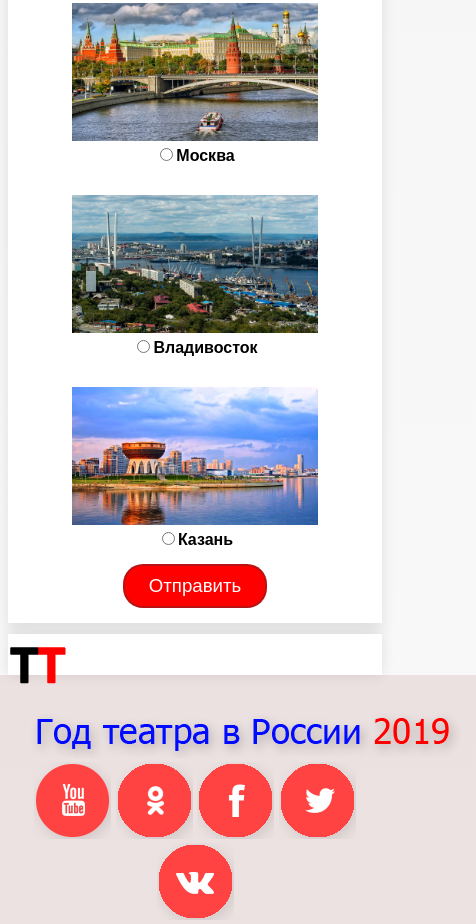
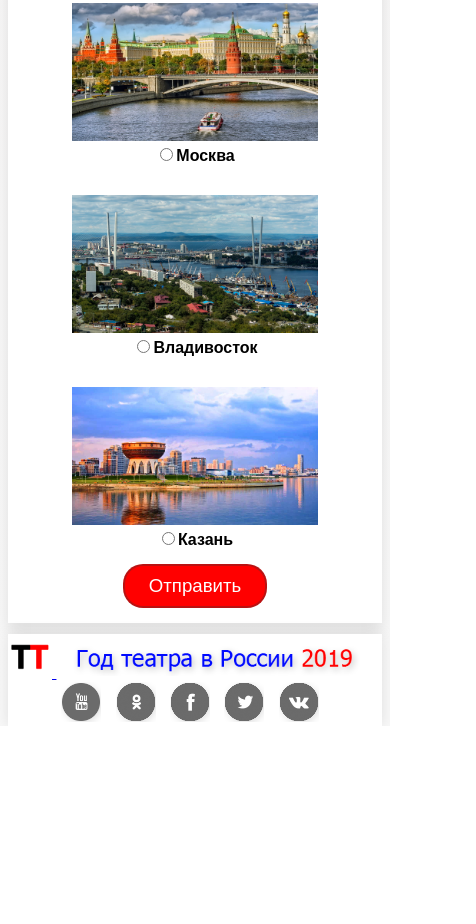
Before and after one commit to boonana1/bn.github.io, a plain HTML site: page index.html in a window 390 px wide. Shown: the part 9778-10702 px from the top of the page, 476 px wide, since content can reach past the window. After the commit the page ends 10504 px from the top, so only its background shows below. Drawn offline with nearby package versions, Linux system fonts and the light colour scheme; a script that the page names is missing.

Commit message:
file4site

```diff
--- a/css/style.css
+++ b/css/style.css
@@ -363,11 +363,31 @@ display: inline;
 }
 
 .footer{
-    height: 41px;
+
     box-shadow: 0 0px 14px rgba(0,0,0,.1);
     background-color: rgb(255, 255, 255);
     margin-top: 3%;
 }
+
+.footer .lf img{
+    float:left;
+    height:40px;
+    margin:2px;
+}
+
+.footer .si img{
+    float:right;
+    width:40px;
+    margin-right: 10px;
+    filter: grayscale(2);
+    transition: .5s ease-in-out;
+}
+
+.footer .si img:hover{
+    filter: grayscale(0);
+    transition: .2s ease-in-out;
+}
+
 
 
 @media (max-width:1200px){
@@ -493,4 +513,27 @@ display: inline;
 
     }
 
+    .footer .lf img{
+        float:none;
+        margin-left: auto;
+        margin-right: auto;
+        height:40px;
+        margin:2px;
     }
+
+    .footer .si img{
+        float: none;
+        margin-left: auto;
+        margin-right: auto;
+        width:40px;
+        margin-right: 10px;
+        filter: grayscale(2);
+        transition: .5s ease-in-out;
+    }
+
+    .footer .si img:hover{
+        filter: grayscale(0);
+        transition: .2s ease-in-out;
+    }
+
+}
```
Lines whose indentation alone changed are shown as unchanged.
